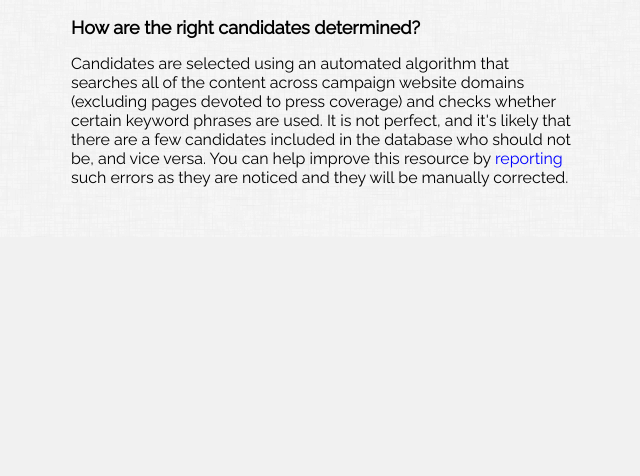
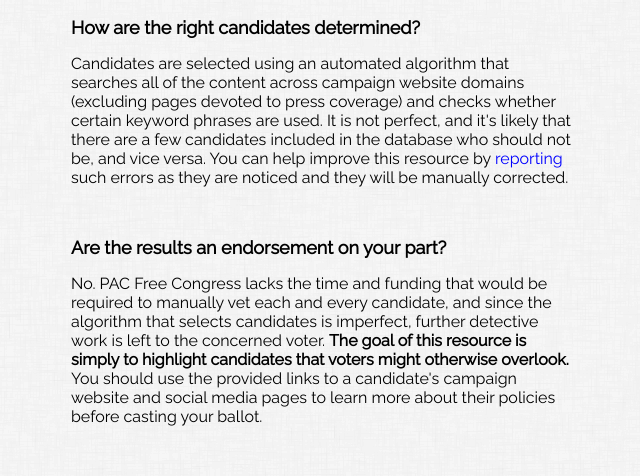
Before and after one commit to eicksl/PAC-Free-Congress, a Django app: page / in a window 1280 px wide. Shown: the part 693-1169 px from the top of the page, without its empty margins (319-959 px from the left). Before the commit the page ends 880 px from the top, so only its background shows below. Run offline with Django 3.2, Linux system fonts and the light colour scheme; some libraries are stand-ins or nearby versions.

Commit message:
Add meta tags and additional FAQ

```diff
--- a/candidates/templates/candidates/index.html
+++ b/candidates/templates/candidates/index.html
@@ -61,6 +61,19 @@
             errors as they are noticed and they will be manually corrected.
         </p>
     </div>
+    <div class="about-content">
+        <h2 class="results-h">Are the results an endorsement on your part?</h2>
+        <p class="results-exp">
+            No. PAC Free Congress lacks the time and funding that would be
+            required to manually vet each and every candidate, and since the
+            algorithm that selects candidates is imperfect, further detective
+            work is left to the concerned voter. <strong>The goal of this resource
+            is simply to highlight candidates that voters might otherwise
+            overlook.</strong> You should use the provided links to a candidate's
+            campaign website and social media pages to learn more about their
+            policies before casting your ballot.
+        </p>
+    </div>
 </section>
 
 {% endblock %}
--- a/candidates/templates/candidates/main.html
+++ b/candidates/templates/candidates/main.html
@@ -2,12 +2,19 @@
 <html lang="en">
 
 <head>
-    <meta name="viewport" content="width=device-width, initial-scale=1">
-    <meta http-equiv="Content-Type" content="text/html;charset=utf-8">
     <title>PAC Free Congress</title>
     {% load static %}
     <link rel="shortcut icon" href="{% static 'candidates/img/favicon.png' %}" type="image/x-icon">
     <link rel="stylesheet" href="{% static 'candidates/main.css' %}">
+    <meta name="viewport" content="width=device-width, initial-scale=1">
+    <meta http-equiv="Content-Type" content="text/html;charset=utf-8">
+    <meta name="description" content="Search to find who on your voter ballot is not taking big money from corporations">
+    <meta name="keywords" content="campaign finance reform, money in politics, pac money, congressional campaigns, congress, senate, house, elections, voter, ballot">
+    <meta property="og:url" content="https://pacfreecongress.com">
+    <meta property="og:type" content="website">
+    <meta property="og:title" content="PAC Free Congress">
+    <meta property="og:description" content="Search to find who on your voter ballot is not taking big money from corporations">
+    <meta property="og:image" content="{% static 'candidates/img/logo.png' %}">
     <script defer src="https://use.fontawesome.com/releases/v5.0.10/js/all.js"
             integrity="sha384-slN8GvtUJGnv6ca26v8EzVaR9DC58QEwsIk9q1QXdCU8Yu8ck/tL/5szYlBbqmS+"
             crossorigin="anonymous">
--- a/candidates/views.py
+++ b/candidates/views.py
@@ -1,6 +1,4 @@
 from django.shortcuts import render, redirect
-#from django.http import HttpResponse
-#from django.views.generic.base import TemplateView
 from django.contrib import messages
 from django.views import View
 from candidates.constants import *
@@ -50,6 +48,7 @@
 
 
     def state_scope(self, abbr):
+        """Finds candidates state-wide."""
         if abbr in AT_LARGE_STATES:
             return self.district_scope(abbr, '0')
         house = Candidate.objects.filter(abbr=abbr, office__startswith='House')
@@ -66,6 +65,7 @@
 
 
     def district_scope(self, abbr, district):
+        """Finds candidats in a specific district."""
         house_office = 'House-' + district
         house = Candidate.objects.filter(abbr=abbr, office=house_office)
         return {
@@ -86,6 +86,8 @@
 
 
     def addr_lookup(self, address):
+        """Uses the Google Civic Information API to return the state and
+        district (if available) for the user's search query."""
         params = {'key': GOOGLE_KEY,'address': address}
         resp = requests.get(GOOGLE_API_URI, params)
         assert resp.status_code == 200
@@ -93,28 +95,10 @@
         abbr = resp_json['normalizedInput']['state']
         if abbr in AT_LARGE_STATES:
             return abbr, '0'
-
-
-
         try:
             val = list(resp_json['divisions'].keys())[2].rsplit(':', 1)[1]
             int(val)
             district = val
         except (IndexError, ValueError):
             district = None
-
-
-
-        """
-        if resp_json['normalizedInput']['zip']:
-            for key in resp_json['divisions'].keys():
-                val = key.rsplit(':', 1)[1]
-                try:
-                    int(val)
-                except ValueError:
-                    continue
-                district = val
-        else:
-            district = None
-        """
         return abbr, district
```
